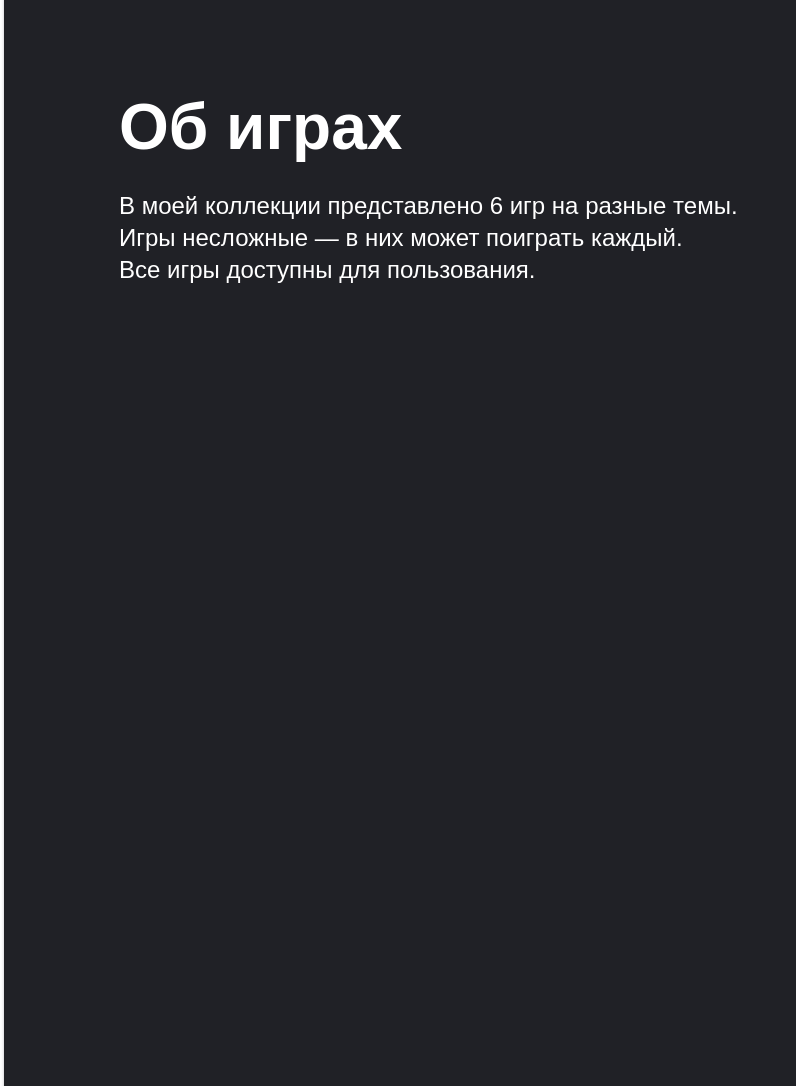
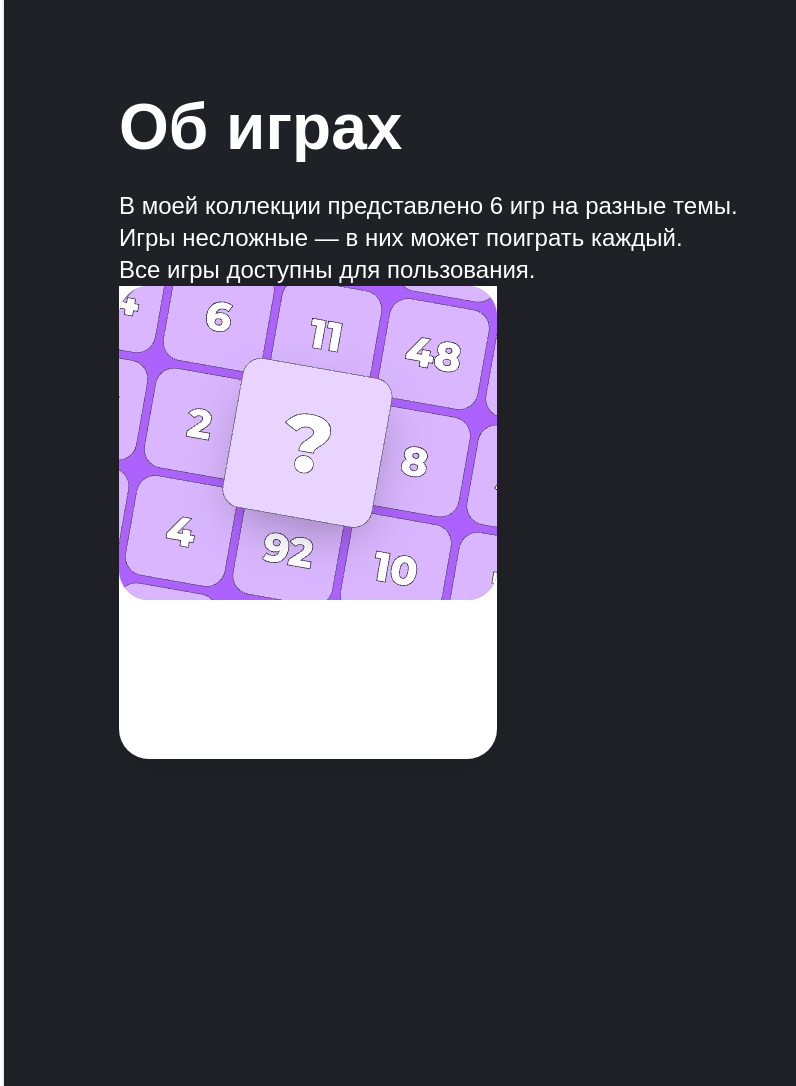
Before and after one commit to metr1cs/2-nd-course-hw., a website: page index.html in a window 1280 px wide. Shown: the part 806-1892 px from the top of the page, without its empty margins (0-796 px from the left). Drawn offline with Linux system fonts and the light colour scheme.

Commit message:
добавил карточку + бэк + стили к карточке и картинку

```diff
--- a/_cart.scss
+++ b/_cart.scss
@@ -1,3 +1,11 @@
 .cart{
-
+  border-radius: 30px;
+  box-shadow: 0px 12.61px 42.25px -7.57px rgba(0, 0, 0, 0.13);
+  background: rgb(255, 255, 255);
+  width: 378px;
+  height: 473px;
+  &__image{
+    width: 378px;
+    height: 314px;
+  }
 }
--- a/index.html
+++ b/index.html
@@ -26,7 +26,7 @@
                 Все игры доступны для пользования.</p>
             <div class="content_cart">
                 <article class="cart">
-                    <img class="cart__image" src="" alt="">
+                    <img class="cart__image" src="./image/cart-purple.jpeg" alt="">
                     <p class="cart__text"></p>
                     <h2 class="cart__title"></h2>
                 </article>
```
Also changed, not shown: image/cart-purple.jpeg (added), style.css, 1 other file.
